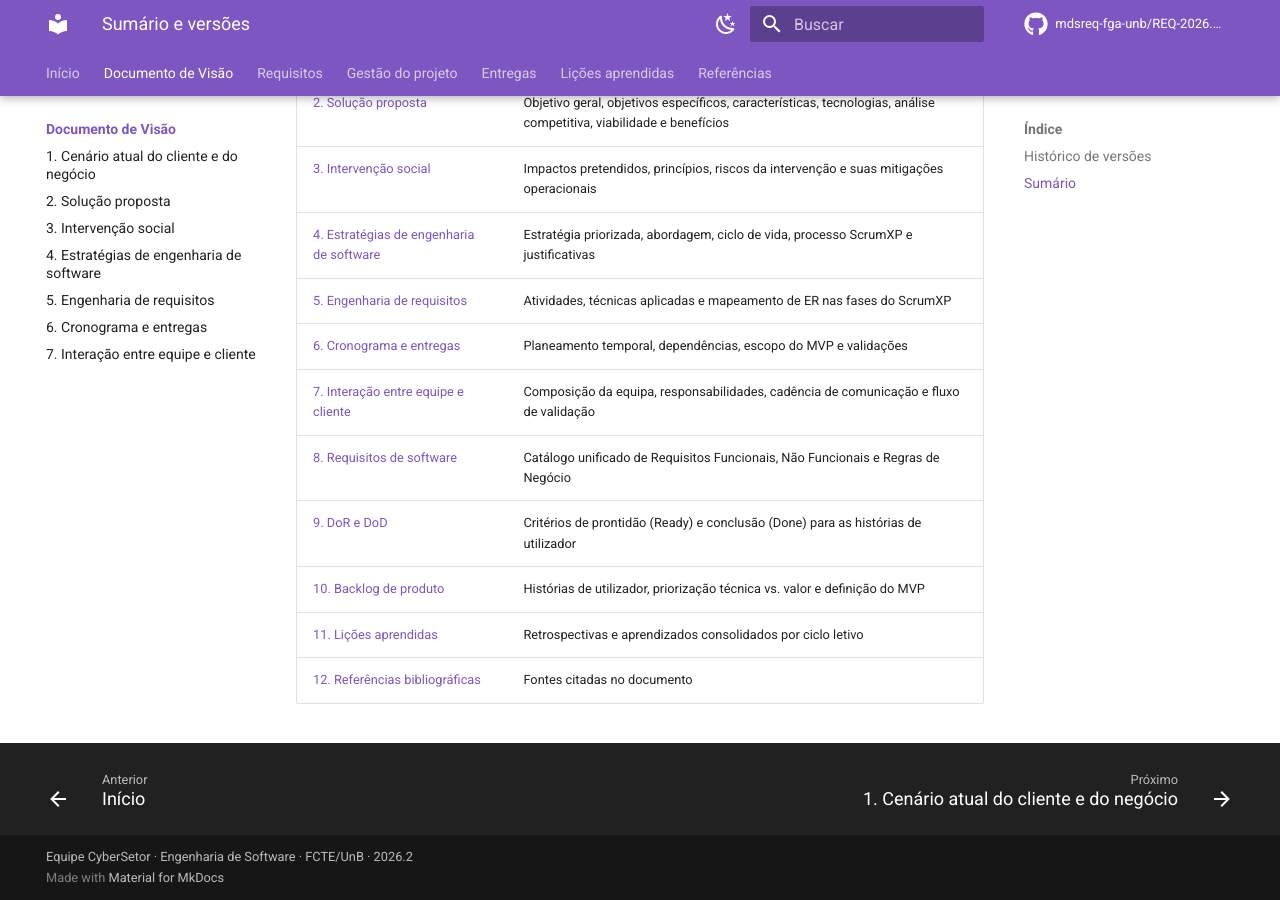
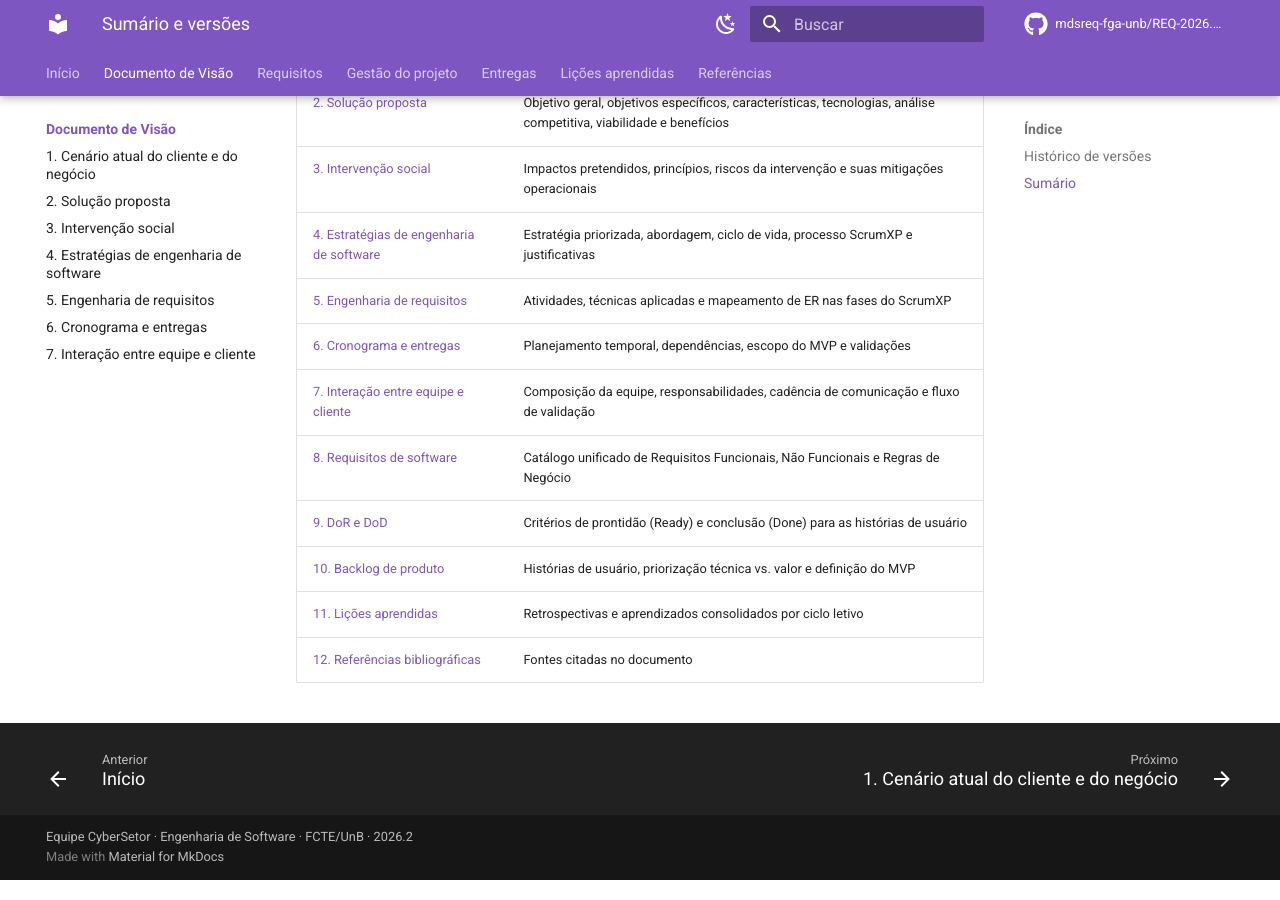
Before and after one commit to mdsreq-fga-unb/REQ-2026.2-T02-CyberSetor, an MkDocs documentation site: the page built from docs/visao/index.md, in a window 1280 px wide and 900 px high, scrolled down 1231 px. Built offline with MkDocs 1.6.1 and Material for MkDocs 9.7.7, drawn with Linux system fonts in a browser that asks for light colours; comment, search, counter and statistics services are not loaded.

Commit message:
fix(visão): Erros de português

```diff
--- a/docs/visao/index.md
+++ b/docs/visao/index.md
@@ -26,10 +26,10 @@ Este histórico é o do Documento de Visão como um todo. Cada seção traz, no
 | [3. Intervenção social](3-intervencao-social.md) | Impactos pretendidos, princípios, riscos da intervenção e suas mitigações operacionais |
 | [4. Estratégias de engenharia de software](4-estrategia-esw.md) | Estratégia priorizada, abordagem, ciclo de vida, processo ScrumXP e justificativas |
 | [5. Engenharia de requisitos](5-engenharia-requisitos.md) | Atividades, técnicas aplicadas e mapeamento de ER nas fases do ScrumXP |
-| [6. Cronograma e entregas](6-cronograma.md) | Planeamento temporal, dependências, escopo do MVP e validações |
-| [7. Interação entre equipe e cliente](7-equipe-e-cliente.md) | Composição da equipa, responsabilidades, cadência de comunicação e fluxo de validação |
+| [6. Cronograma e entregas](6-cronograma.md) | Planejamento temporal, dependências, escopo do MVP e validações |
+| [7. Interação entre equipe e cliente](7-equipe-e-cliente.md) | Composição da equipe, responsabilidades, cadência de comunicação e fluxo de validação |
 | [8. Requisitos de software](../requisitos/8-requisitos.md) | Catálogo unificado de Requisitos Funcionais, Não Funcionais e Regras de Negócio |
-| [9. DoR e DoD](../requisitos/9-dor-dod.md) | Critérios de prontidão (Ready) e conclusão (Done) para as histórias de utilizador |
-| [10. Backlog de produto](../requisitos/10-backlog.md) | Histórias de utilizador, priorização técnica vs. valor e definição do MVP |
+| [9. DoR e DoD](../requisitos/9-dor-dod.md) | Critérios de prontidão (Ready) e conclusão (Done) para as histórias de usuário |
+| [10. Backlog de produto](../requisitos/10-backlog.md) | Histórias de usuário, priorização técnica vs. valor e definição do MVP |
 | [11. Lições aprendidas](../licoes-aprendidas/unidade-1.md) | Retrospectivas e aprendizados consolidados por ciclo letivo |
 | [12. Referências bibliográficas](../referencias.md) | Fontes citadas no documento |
```
